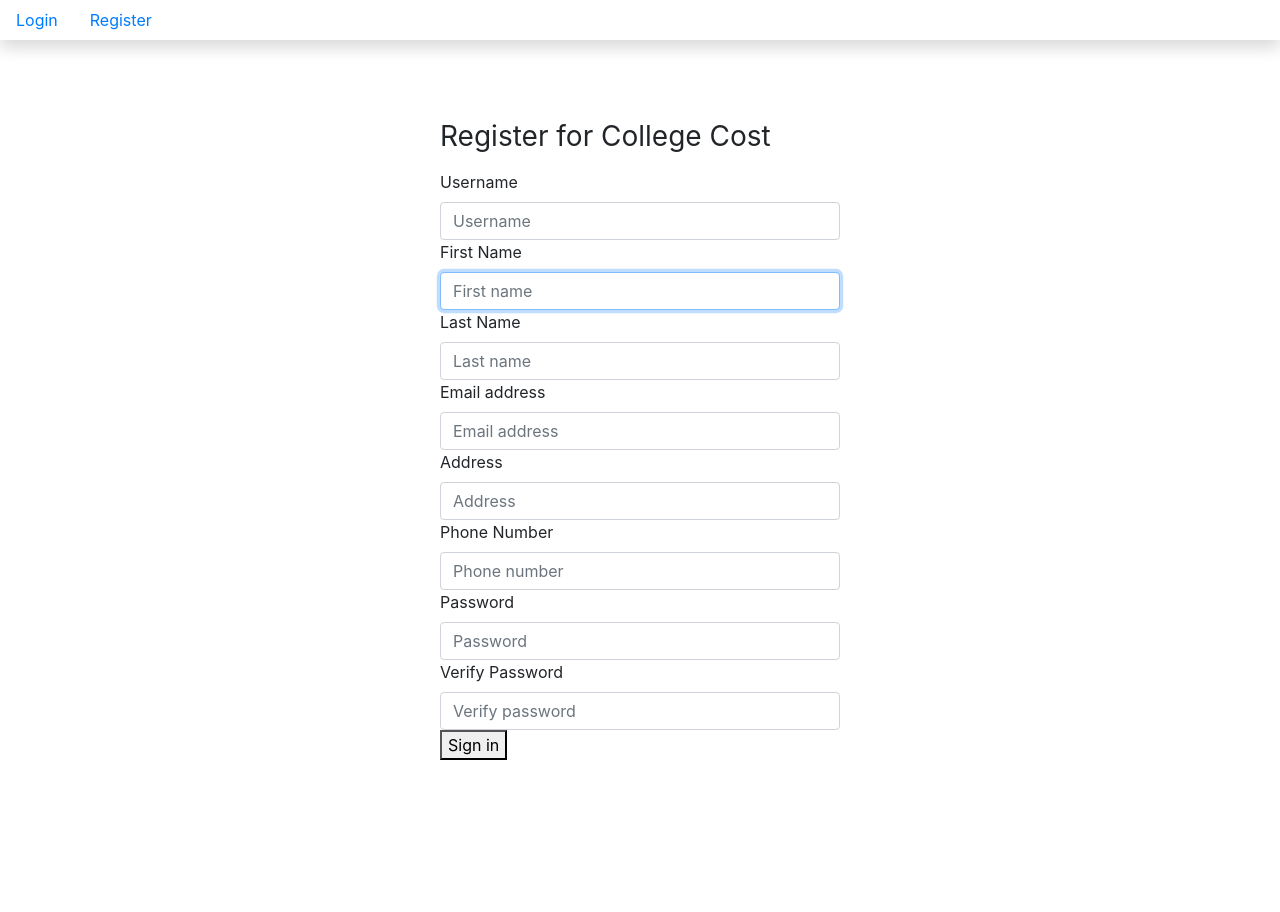
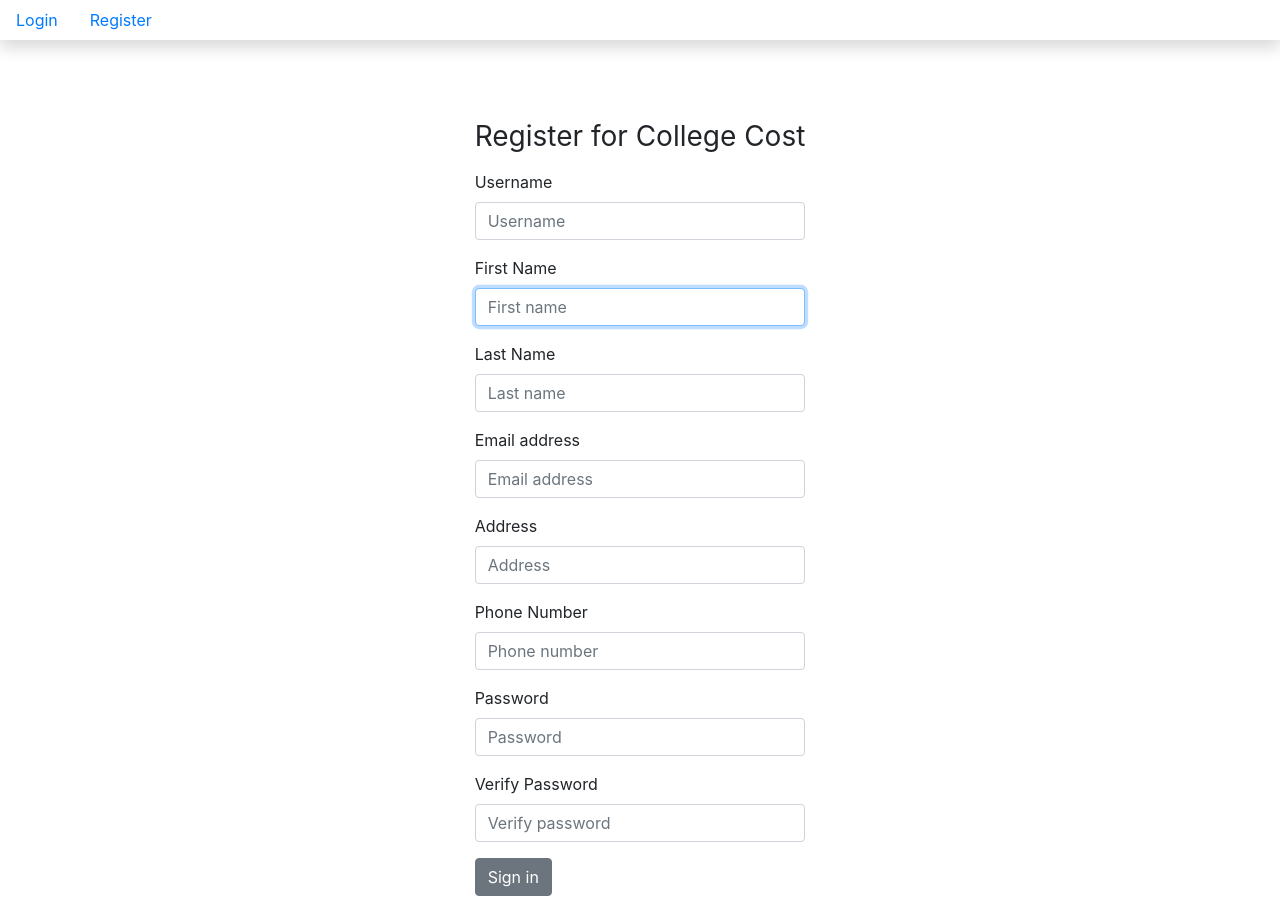
Before and after one commit to mmcdevitt1997/collegecostclient, a React (Create React App) app: page /register in a window 1280 px wide. Before the commit the page ends 800 px from the top, so only its background shows below. Built offline with nearby package versions, Linux system fonts and the light colour scheme.

Commit message:
style login

```diff
--- a/src/components/auth/Login.js
+++ b/src/components/auth/Login.js
@@ -33,27 +33,27 @@ const Login = props => {
     return (
         <main style={{textAlign:"center"}}>
             <Form className="form--login" onSubmit={handleLogin}>
-                <h1 className="h3 mb-3 font-weight-normal">Please sign in</h1>
-                <fieldset>
-                    <label htmlFor="inputEmail"> Username </label>
-                    <input ref={username} type="username"
+                <FormText className="h3 mb-3 font-weight-normal">Please sign in</FormText>
+                <FormGroup>
+                    <Label htmlFor="inputEmail"> Username </Label>
+                    <Input ref={username} type="username"
                         className="form-control"
                         placeholder="Username"
                         required autoFocus />
-                </fieldset>
-                <fieldset>
-                    <label htmlFor="inputPassword"> Password </label>
-                    <input ref={password} type="password"
+                </FormGroup>
+                <FormGroup>
+                    <Label htmlFor="inputPassword"> Password </Label>
+                    <Input ref={password} type="password"
                         id="password"
                         className="form-control"
                         placeholder="Password"
                         required />
-                </fieldset>
-                <fieldset>
-                    <button type="submit">
+                </FormGroup>
+                <FormGroup>
+                    <Button type="submit">
                         Sign in
-                    </button>
-                </fieldset>
+                    </Button>
+                </FormGroup>
             </Form>
         </main>
     )
--- a/src/components/auth/Register.js
+++ b/src/components/auth/Register.js
@@ -1,6 +1,7 @@
 import React, { useRef } from "react"
 import { withRouter } from "react-router-dom"
 import useSimpleAuth from "../hooks/ui/useSimpleAuth"
+import { Button, Form, FormGroup, Label, Input, FormText } from 'reactstrap';
 import "./Login.css"
 
 
@@ -37,78 +38,78 @@ const Register = props => {
 
     return (
         <main style={{ textAlign: "center" }}>
-            <form className="form--login" onSubmit={handleRegister}>
+            <Form className="form--login" onSubmit={handleRegister}>
                 <h1 className="h3 mb-3 font-weight-normal">Register for College Cost</h1>
-                <fieldset>
-                    <label htmlFor="userName"> Username </label>
-                    <input ref={userName} type="text"
+                <FormGroup>
+                    <Label htmlFor="userName"> Username </Label>
+                    <Input ref={userName} type="text"
                         name="userName"
                         className="form-control"
                         placeholder="Username"
                         required autoFocus />
-                </fieldset>
-                <fieldset>
-                    <label htmlFor="firstName"> First Name </label>
-                    <input ref={firstName} type="text"
+                </FormGroup>
+                <FormGroup>
+                    <Label htmlFor="firstName"> First Name </Label>
+                    <Input ref={firstName} type="text"
                         name="firstName"
                         className="form-control"
                         placeholder="First name"
                         required autoFocus />
-                </fieldset>
-                <fieldset>
-                    <label htmlFor="lastName"> Last Name </label>
+                </FormGroup>
+                <FormGroup>
+                    <Label htmlFor="lastName"> Last Name </Label>
                     <input ref={lastName} type="text"
                         name="lastName"
                         className="form-control"
                         placeholder="Last name"
                         required />
-                </fieldset>
-                <fieldset>
-                    <label htmlFor="inputEmail"> Email address </label>
-                    <input ref={email} type="email"
+                </FormGroup>
+                <FormGroup>
+                    <Label htmlFor="inputEmail"> Email address </Label>
+                    <Input ref={email} type="email"
                         name="email"
                         className="form-control"
                         placeholder="Email address"
                         required />
-                </fieldset>
-                <fieldset>
-                    <label htmlFor="inputEmail"> Address </label>
-                    <input ref={address} type="text"
+                </FormGroup>
+                <FormGroup>
+                    <Label htmlFor="inputEmail"> Address </Label>
+                    <Input ref={address} type="text"
                         name="address"
                         className="form-control"
                         placeholder="Address"
                         required />
-                </fieldset>
-                <fieldset>
-                    <label htmlFor="inputEmail"> Phone Number </label>
-                    <input ref={phoneNumber} type="text"
+                </FormGroup>
+                <FormGroup>
+                    <Label htmlFor="inputEmail"> Phone Number </Label>
+                    <Input ref={phoneNumber} type="text"
                         name="phoneNumber"
                         className="form-control"
                         placeholder="Phone number"
                         required />
-                </fieldset>
-                <fieldset>
-                    <label htmlFor="inputPassword"> Password </label>
-                    <input ref={password} type="password"
+                </FormGroup>
+                <FormGroup>
+                    <Label htmlFor="inputPassword"> Password </Label>
+                    <Input ref={password} type="password"
                         name="password"
                         className="form-control"
                         placeholder="Password"
                         required />
-                </fieldset>
-                <fieldset>
-                    <label htmlFor="verifyPassword"> Verify Password </label>
-                    <input ref={verifyPassword} type="password"
+                </FormGroup>
+                <FormGroup>
+                    <Label htmlFor="verifyPassword"> Verify Password </Label>
+                    <Input ref={verifyPassword} type="password"
                         name="verifyPassword"
                         className="form-control"
                         placeholder="Verify password"
                         required />
-                </fieldset>
-                <fieldset>
-                    <button type="submit">
+                </FormGroup>
+                <FormGroup>
+                    <Button type="submit">
                         Sign in
-                    </button>
-                </fieldset>
-            </form>
+                    </Button>
+                </FormGroup>
+            </Form>
         </main>
     )
 }
```
